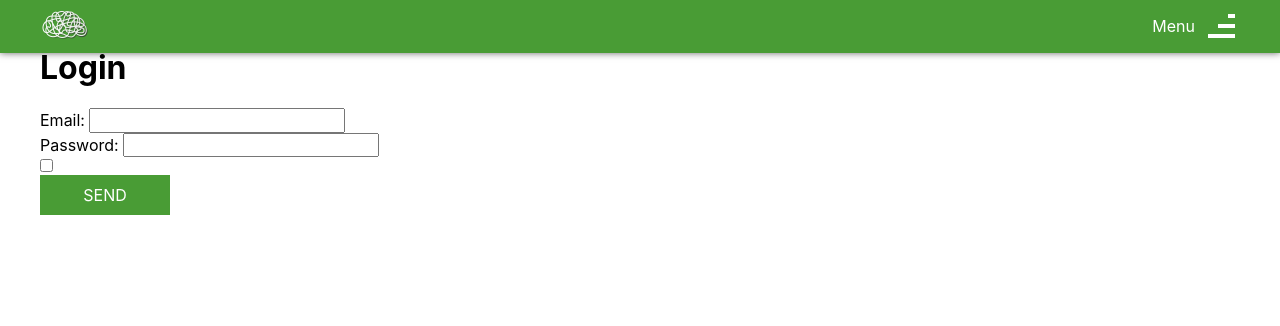
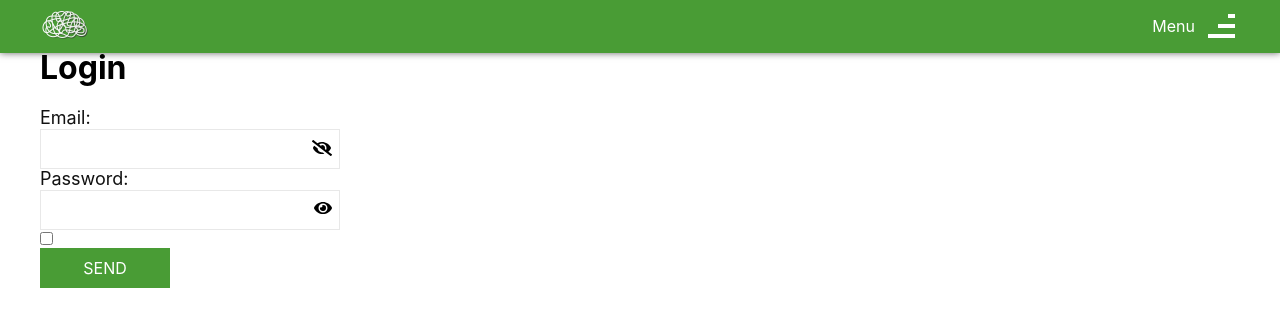
Before and after one commit to vladzyabs/memorycard, a React (Create React App) app: page / in a window 1280 px wide. Shown: the top 326 px of the page. Built offline with nearby package versions, Linux system fonts and the light colour scheme.

Commit message:
custom Input

```diff
--- a/src/components/common/Input/Input.module.scss
+++ b/src/components/common/Input/Input.module.scss
@@ -1,7 +1,66 @@
+@import '../../../styles/variables';
+
 .label {
   display: block;
+  position: relative;
+  max-width: 300px;
+
+  span {
+    font-size: 18px;
+    margin-right: 18px;
+    color: $color-text-primary;
+  }
+
+  .error {
+    cursor: pointer;
+    position: absolute;
+    color: red;
+    top: 50%;
+    right: -20px;
+
+    &:hover {
+      .errorMessage {
+        transform: translateY(-50%) scale(1);
+      }
+    }
+
+    .errorMessage {
+      position: absolute;
+      top: 50%;
+      left: 10px;
+      min-width: 100px;
+      padding: 5px;
+      text-align: center;
+      transform: translateY(-50%) scale(0);
+      transform-origin: left;
+      transition: .3s;
+    }
+  }
+
+  .showPassword {
+    position: absolute;
+    cursor: pointer;
+    top: 50%;
+    right: 8px;
+  }
 
   .input {
+    min-height: 40px;
+    width: 100%;
+    outline: none;
+    border: 1px solid #e8e8e8;
+    padding: 5px 15px;
+    transition: .2s;
+    height: 30px;
+    color: $color-text-primary;
+    font-size: 16px;
 
+    &:hover, &:focus {
+      border: 1px solid $color-accent;
+    }
+
+    &::placeholder {
+      color: $color-gray-light;
+    }
   }
 }
--- a/src/components/common/Input/Input.tsx
+++ b/src/components/common/Input/Input.tsx
@@ -1,20 +1,51 @@
 import React, {DetailedHTMLProps, InputHTMLAttributes} from 'react'
 import classes from './Input.module.scss'
+import {faEye, faEyeSlash, faExclamationCircle} from '@fortawesome/free-solid-svg-icons'
+import {FontAwesomeIcon} from '@fortawesome/react-fontawesome'
 
 type InputPropsType
    = DetailedHTMLProps<InputHTMLAttributes<HTMLInputElement>, HTMLInputElement>
    & {
+   type: 'text' | 'password'
    inputTitle?: string
+   error?: string
 }
 
 const Input = (props: InputPropsType) => {
-   const {inputTitle, ...restProps} = props
+   const [showPassword, setShowPassword] = React.useState<boolean>(false)
+
+   const handleShowPassword = () => {
+      setShowPassword(prevState => !prevState)
+   }
+
+   const {inputTitle, error, ...restProps} = props
+   const type = props.type === 'password' && !showPassword ? 'password' : 'text'
    return (
       <label className={classes.label}>
-         {inputTitle && <span>{inputTitle}</span>}
-         <input type="text" className={classes.input} {...restProps}/>
+         {inputTitle && <span className={classes.label}>{inputTitle}</span>}
+         <input {...restProps} type={type} className={classes.input}/>
+         {
+            type === 'password' &&
+            <div className={classes.showPassword} onClick={handleShowPassword}>
+                <FontAwesomeIcon icon={faEye}/>
+            </div>
+         }
+         {
+            type === 'text' &&
+            <div className={classes.showPassword} onClick={handleShowPassword}>
+                <FontAwesomeIcon icon={faEyeSlash}/>
+            </div>
+         }
+         {
+            error &&
+            <div className={classes.error}>
+                <FontAwesomeIcon icon={faExclamationCircle}/>
+                <div className={classes.errorMessage}>{error}</div>
+            </div>
+         }
+
       </label>
    )
 }
 
-export default Input
+export default React.memo(Input)
--- a/src/index.css
+++ b/src/index.css
@@ -12,6 +12,11 @@ body {
 html {
     line-height: 1.15; /* 1 */
     -webkit-text-size-adjust: 100%; /* 2 */
+    box-sizing: border-box;
+}
+
+*, *:before, *:after {
+    box-sizing: inherit;
 }
 
 main {
--- a/src/pages/Login/Login.tsx
+++ b/src/pages/Login/Login.tsx
@@ -23,8 +23,8 @@ const Login = () => {
       <div>
          <h1>Login</h1>
          <form>
-            <Input inputTitle={'Email: '} value={email} onChange={handleEmail}/>
-            <Input inputTitle={'Password: '} value={password} onChange={handlePassword}/>
+            <Input type={'text'} inputTitle={'Email: '} value={email} onChange={handleEmail}/>
+            <Input type="password" inputTitle={'Password: '} value={password} onChange={handlePassword}/>
             <input type="checkbox" checked={rememberMe} onChange={handleRememberMe}/>
             <br/>
             <Button onClick={onClickSend}>Send</Button>
--- a/src/pages/NewPassword/NewPassword.tsx
+++ b/src/pages/NewPassword/NewPassword.tsx
@@ -26,8 +26,14 @@ const NewPassword = () => {
    return (
       <div>
          <h1>New password</h1>
-         <Input inputTitle={'Primary password'} value={primaryPassword} onChange={handlePrimaryPassword}/>
-         <Input inputTitle={'Secondary password'} value={secondaryPassword} onChange={handleSecondaryPassword}/>
+         <Input type={'password'}
+                inputTitle={'Primary password'}
+                value={primaryPassword}
+                onChange={handlePrimaryPassword}/>
+         <Input type={'password'}
+                inputTitle={'Secondary password'}
+                value={secondaryPassword}
+                onChange={handleSecondaryPassword}/>
          <Button onClick={onClickSend}>Send</Button>
       </div>
    )
--- a/src/pages/NotFound/NotFound.tsx
+++ b/src/pages/NotFound/NotFound.tsx
@@ -2,14 +2,15 @@ import React from 'react'
 import {NavLink} from 'react-router-dom'
 import {PROFILE} from '../../routes'
 import classes from './NotFound.module.scss'
-// import Icons from '../common/Icons/Icons'
+import {faSearchLocation} from '@fortawesome/free-solid-svg-icons'
+import {FontAwesomeIcon} from '@fortawesome/react-fontawesome'
 
 const NotFound = ({location}: any) => {
    return (
       <div className={classes.notFound}>
          <div className={classes.container}>
             <h1>404 page '{location.pathname}' not found</h1>
-            {/*<div className={classes.icon}>{Icons.SearchLocation()}</div>*/}
+            <div className={classes.icon}><FontAwesomeIcon icon={faSearchLocation}/></div>
             <NavLink to={PROFILE} className={classes.link}>Home</NavLink>
          </div>
       </div>
--- a/src/pages/Registration/Registration.tsx
+++ b/src/pages/Registration/Registration.tsx
@@ -15,9 +15,9 @@ const Registration = () => {
       <div>
          <h1>Registration</h1>
          <form>
-            <Input inputTitle={"Email: "}/>
-            <Input inputTitle={"Password: "}/>
-            <Input inputTitle={"Repeat password: "}/>
+            <Input type={'text'} inputTitle={"Email: "}/>
+            <Input type={'password'} inputTitle={"Password: "}/>
+            <Input type={'password'} inputTitle={"Repeat password: "}/>
             <Button onClick={onClickSend}>Send</Button>
          </form>
       </div>
--- a/src/pages/RestorePassword/RestorePassword.tsx
+++ b/src/pages/RestorePassword/RestorePassword.tsx
@@ -24,7 +24,7 @@ const RestorePassword = () => {
             selectedEmail && <p><a href={`mailto:${selectedEmail}`}>Email</a></p>
          }
 
-         <Input inputTitle={'Email'} value={email} onChange={handleEmail}/>
+         <Input type={'text'} inputTitle={'Email'} value={email} onChange={handleEmail}/>
          <Button onClick={onClickSend}>Send</Button>
       </div>
    )
--- a/src/styles/_variables.scss
+++ b/src/styles/_variables.scss
@@ -1,3 +1,5 @@
 // colors
 $color-accent: #499c35;
 $color-error: #ec1b1b;
+$color-text-primary: #111;
+$color-gray-light: #dadada;
```
